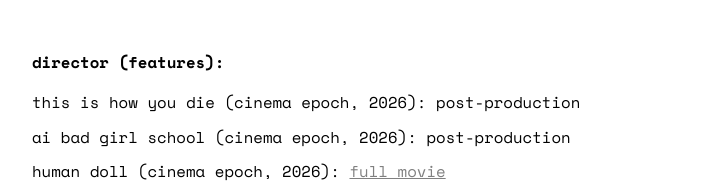
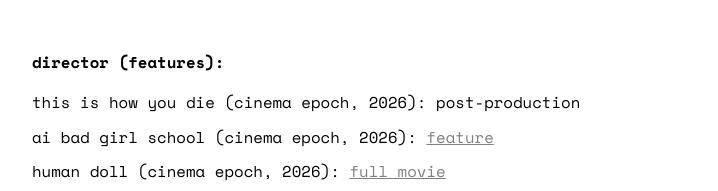
Before and after one commit to jxgx/j-grefe, a plain HTML site: page index.html in a window 1280 px wide. Shown: the part 945-1136 px from the top of the page, without its empty margins (54-772 px from the left). Drawn offline with nearby package versions, Linux system fonts and the light colour scheme.

Commit message:
Add link to 'ai bad girl school' feature

```diff
--- a/index.html
+++ b/index.html
@@ -84,7 +84,7 @@
 <br>
 <h4><p>director (features):</p></h4>
 <p>this is how you die (cinema epoch, 2026): post-production</p>
-<p>ai bad girl school (cinema epoch, 2026): post-production</p>
+<p>ai bad girl school (cinema epoch, 2026): <a href="https://www.youtube.com/watch?v=X9MtbkQmNAo" target="_blank">feature</a></p>
 <p>human doll (cinema epoch, 2026): <a href="https://www.facebook.com/reel/1546969853722827" target="_blank" rel="noopener noreferrer">full movie</a></p>
 <p>love girl (cinema epoch, 2026): <a href="https://www.youtube.com/watch?v=kDtGYwMk5Nc" target="_blank">trailer</a> | <a href="https://www.youtube.com/watch?v=tUFknu5eUHo" target="_blank">full movie</a></p>
 <p>robot girls (cinema epoch, 2026): <a href="https://youtu.be/Bb_HVhKok8s?si=zihM6FdxmyflbtKQ" target="_blank">full movie</a></p>
```
